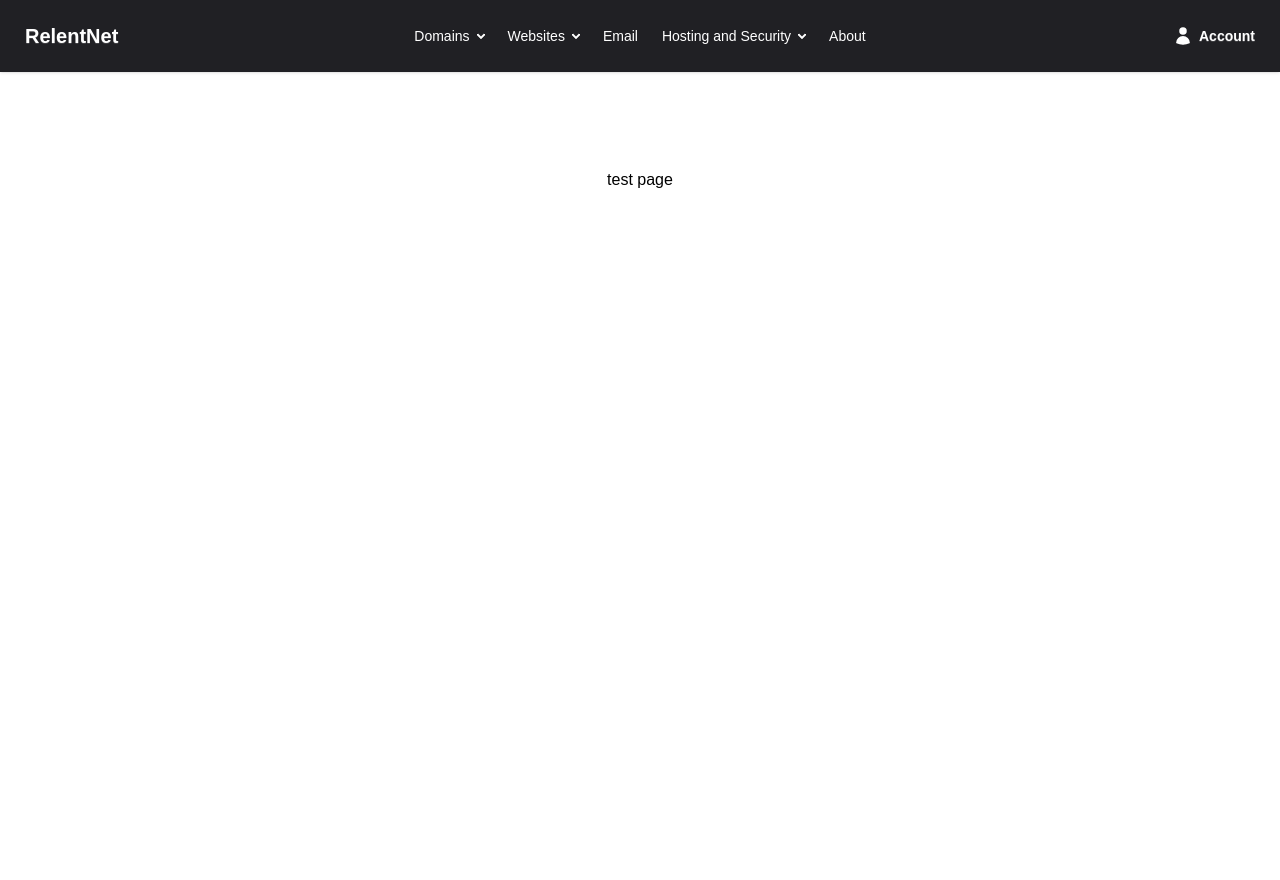
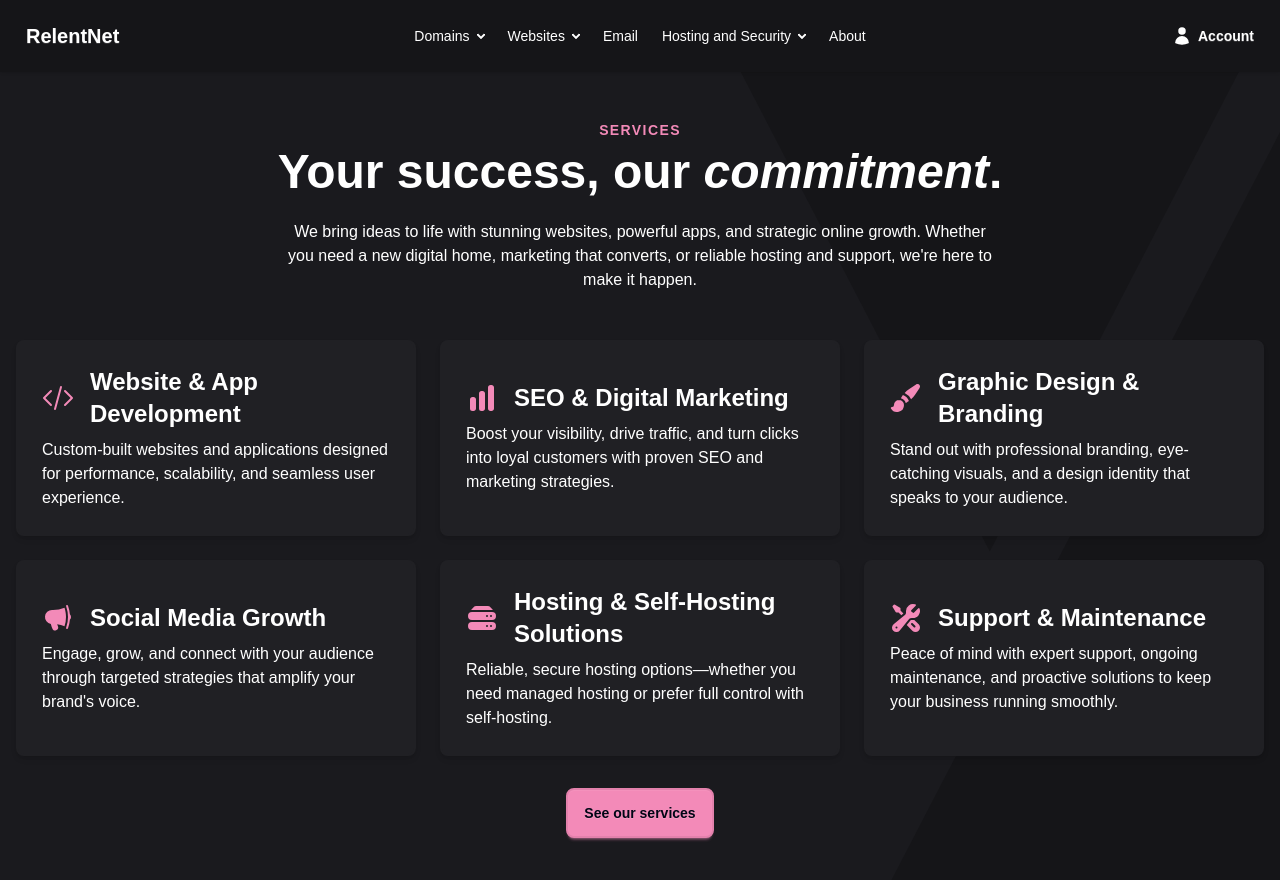
Before and after one commit to brandon-relentnet/relentnet.com, a Next.js app: page / in a window 1280 px wide. Shown: the top 880 px of the page. Built offline with nearby package versions, Linux system fonts and the light colour scheme.

Commit message:
Since I am converting my previous RelentNet project from Nuxt, all I have to do is recreate the vue files into JSX. I have finished my first section and it's working well.

```diff
--- a/src/app/globals.css
+++ b/src/app/globals.css
@@ -10,9 +10,9 @@
   default: true;
   prefersdark: true;
   color-scheme: "light";
-  --color-base-100: #202024;
-  --color-base-200: #1a1a1e;
-  --color-base-300: #151518;
+  --color-base-100: #1a1a1e;
+  --color-base-200: #151518;
+  --color-base-300: #202024;
   --color-base-content: oklch(100% 0 0);
   --color-primary: #f38ab8;
   --color-primary-content: oklch(12% 0.042 264.695);
@@ -35,7 +35,7 @@
   --radius-box: 0.5rem;
   --size-selector: 0.3125rem;
   --size-field: 0.3125rem;
-  --border: 1px;
+  --border: 2px;
   --depth: 1;
   --noise: 0;
 }
@@ -44,19 +44,17 @@
 html {
   font-family: "Poppins", sans-serif;
   font-display: swap;
-  background-color: var(--color-base);
-  color: var(--color-text);
 }
 
 /** Background Masks **/
 .bg-mask-right {
-  background-color: var(--color-base);
+  background-color: var(--color-base-200);
   background-size: calc(100% + 2px) calc(100% + 2px);
   background-position: 50%;
 }
 
 .bg-mask-left {
-  background-color: var(--color-surface);
+  background-color: var(--color-base-100);
   transform: scale(-1, 1);
   background-position: right 0px center;
 }
@@ -65,5 +63,16 @@ html {
 .bg-mask-left {
   -webkit-mask: url("/svg/bg-mask.svg") no-repeat center / cover;
   mask: url("/svg/bg-mask.svg") no-repeat center / cover;
-  @apply inset-0 absolute overflow-hidden bg-no-repeat lg:visible invisible;
+  position: absolute;
+  inset: 0;
+  overflow: hidden;
+  background-repeat: no-repeat;
+  visibility: hidden;
 }
+
+@media (min-width: 1024px) {
+  .bg-mask-right,
+  .bg-mask-left {
+    visibility: visible;
+  }
+}
--- a/src/app/page.js
+++ b/src/app/page.js
@@ -1,7 +1,9 @@
+import ServicesSection from "@/components/ServicesSection";
+
 export default function Home() {
   return (
-    <div className="flex min-h-screen flex-col items-center justify-between p-24">
-      test page
+    <div>
+      <ServicesSection />
     </div>
   );
 }
--- a/src/components/Navbar.js
+++ b/src/components/Navbar.js
@@ -6,10 +6,14 @@ export default function Navbar() {
   return (
     <>
       <NavbarClient>
-        <div className="navbar fixed top-0 left-0 right-0 h-18 z-200 bg-base-100 shadow-sm text-base-content">
+        <div className="navbar fixed top-0 left-0 right-0 h-18 z-200 bg-base-200 shadow-sm text-base-content">
           <div className="navbar-start">
             <div className="dropdown">
-            <div tabIndex={0} role="button" className="btn btn-ghost lg:hidden">
+              <div
+                tabIndex={0}
+                role="button"
+                className="btn btn-ghost lg:hidden"
+              >
                 <svg
                   xmlns="http://www.w3.org/2000/svg"
                   className="h-5 w-5"
@@ -27,7 +31,7 @@ export default function Navbar() {
               </div>
               <ul
                 tabIndex={0}
-              className="menu dropdown-content bg-base-100 rounded-box z-1 mt-4 w-52 p-2 shadow"
+                className="menu dropdown-content bg-base-200 rounded-box z-1 mt-4 w-52 p-2 shadow"
               >
                 {navItemsData.map((item, index) => (
                   <li key={index}>
@@ -64,8 +68,10 @@ export default function Navbar() {
                 <li key={index}>
                   {item.dropdown ? (
                     <details data-dropdown-id={`nav-${index}`}>
-                    <summary data-dropdown-id={`nav-${index}`}>{item.label}</summary>
-                    <ul className="dropdown-content bg-base-100 rounded-box z-1 !mt-6 w-80 p-2 shadow">
+                      <summary data-dropdown-id={`nav-${index}`}>
+                        {item.label}
+                      </summary>
+                      <ul className="dropdown-content bg-base-200 rounded-box z-1 !mt-6 w-80 p-2 shadow">
                         {item.sections.map((section, sectionIndex) => (
                           <div key={sectionIndex}>
                             <li className="menu-title text-primary">
@@ -77,7 +83,9 @@ export default function Navbar() {
                                   href={link.url}
                                   className="flex items-center gap-2"
                                 >
-                                {link.icon && <link.icon className="h-4 w-4" />}
+                                  {link.icon && (
+                                    <link.icon className="h-4 w-4" />
+                                  )}
                                   {link.label}
                                 </a>
                               </li>
@@ -100,7 +108,7 @@ export default function Navbar() {
                   <UserIcon className="h-5 w-5" />
                   Account
                 </summary>
-              <ul className="menu dropdown-content bg-base-100 rounded-box z-1 mt-4 w-72 p-2 shadow">
+                <ul className="menu dropdown-content bg-base-200 rounded-box z-1 mt-4 w-72 p-2 shadow">
                   {accountItemsData[0].sections.map((section, sectionIndex) => (
                     <div key={sectionIndex}>
                       <li className="menu-title text-primary">
@@ -108,7 +116,10 @@ export default function Navbar() {
                       </li>
                       {section.links.map((link, linkIndex) => (
                         <li key={linkIndex}>
-                        <a href={link.url} className="flex items-center gap-2">
+                          <a
+                            href={link.url}
+                            className="flex items-center gap-2"
+                          >
                             {link.icon && <link.icon className="h-4 w-4" />}
                             {link.label}
                           </a>
--- /dev/null
+++ b/src/components/ServicesSection.js
@@ -0,0 +1,60 @@
+import React from "react";
+import { ArrowTopRightOnSquareIcon } from "@heroicons/react/24/solid";
+import Link from "next/link";
+import { servicesProvided } from "@/data/siteData";
+
+const ServicesSection = () => {
+  return (
+    <section id="our-services" className="relative py-[6vh] scroll-m-20">
+      <span className="bg-mask-right" />
+      <div className="container relative mx-auto px-4 py-block">
+        <div className="md:w-2/3 text-center mx-auto mb-12">
+          <div className="text-sm uppercase font-semibold tracking-widest text-primary mb-2">
+            Services
+          </div>
+          <h2 className="text-4xl md:text-5xl font-bold mb-6">
+            Your success, our <span className="italic">commitment</span>.
+          </h2>
+          <p className="text-subtle max-w-[80ch] mx-auto">
+            We bring ideas to life with stunning websites, powerful apps, and
+            strategic online growth. Whether you need a new digital home,
+            marketing that converts, or reliable hosting and support, we're here
+            to make it happen.
+          </p>
+        </div>
+        <div className="my-8 grid md:grid-cols-2 lg:grid-cols-3 gap-6">
+          {servicesProvided.map((service, i) => {
+            const IconComponent = service.icon;
+            return (
+              <Link
+                key={service.name}
+                href={service.link}
+                className="group relative"
+              >
+                <div className="card bg-base-300 shadow-md hover:shadow-accent/30 card-border border-base-300 hover:border-accent/30 transition duration-250 p-6 flex items-center justify-center h-full gap-x-4">
+                  <div className="flex items-center gap-x-4 w-full mb-2">
+                    <IconComponent className="size-8 text-primary flex-shrink-0" />
+                    <h3 className="text-2xl font-semibold flex-grow">
+                      {service.name}
+                    </h3>
+                  </div>
+                  <p className="text-subtle max-w-[40ch]">
+                    {service.description}
+                  </p>
+                </div>
+                <ArrowTopRightOnSquareIcon className="size-5 text-secondary opacity-0 group-hover:opacity-70 transition duration-200 absolute top-2 right-2" />
+              </Link>
+            );
+          })}
+        </div>
+        <div className="flex justify-center">
+          <Link href="/services">
+            <button className="btn btn-primary">See our services</button>
+          </Link>
+        </div>
+      </div>
+    </section>
+  );
+};
+
+export default ServicesSection;
--- /dev/null
+++ b/src/data/siteData.js
@@ -0,0 +1,107 @@
+import {
+  ChartBarIcon as NavChartBarIcon,
+  MegaphoneIcon,
+  CodeBracketIcon,
+  ChartBarIcon,
+  PaintBrushIcon,
+  ServerStackIcon,
+  WrenchScrewdriverIcon,
+  EyeIcon,
+  HeartIcon,
+} from "@heroicons/react/24/solid";
+
+// Services provided data
+export const servicesProvided = [
+  {
+    name: "Website & App Development",
+    icon: CodeBracketIcon,
+    link: "/services/website-development",
+    description:
+      "Custom-built websites and applications designed for performance, scalability, and seamless user experience.",
+  },
+  {
+    name: "SEO & Digital Marketing",
+    icon: ChartBarIcon,
+    link: "/services/seo",
+    description:
+      "Boost your visibility, drive traffic, and turn clicks into loyal customers with proven SEO and marketing strategies.",
+  },
+  {
+    name: "Graphic Design & Branding",
+    icon: PaintBrushIcon,
+    link: "/services/graphic-design",
+    description:
+      "Stand out with professional branding, eye-catching visuals, and a design identity that speaks to your audience.",
+  },
+  {
+    name: "Social Media Growth",
+    icon: MegaphoneIcon,
+    link: "/services/social-media",
+    description:
+      "Engage, grow, and connect with your audience through targeted strategies that amplify your brand's voice.",
+  },
+  {
+    name: "Hosting & Self-Hosting Solutions",
+    icon: ServerStackIcon,
+    link: "/services/hosting",
+    description:
+      "Reliable, secure hosting options—whether you need managed hosting or prefer full control with self-hosting.",
+  },
+  {
+    name: "Support & Maintenance",
+    icon: WrenchScrewdriverIcon,
+    link: "/services/support-packages",
+    description:
+      "Peace of mind with expert support, ongoing maintenance, and proactive solutions to keep your business running smoothly.",
+  },
+];
+
+// Team members data
+export const teamMembers = [
+  {
+    name: "Brandon Harris",
+    role: "Co-founder & Software Engineer",
+    blurb:
+      "Our artistic web designer, bringing technical wizardry and creativity to the table. He loves crafting functional and user-friendly websites with a passion for solving problems and perfection.",
+    image: "/images/brandon-harris-pfp.webp",
+  },
+  {
+    name: "Daniel Velez",
+    role: "Co-founder & Sales",
+    blurb:
+      "The sales expert, dedicated to empowering businesses with innovative web solutions. With a passion for technology and a knack for building relationships, he's committed to driving success through digital excellence.",
+    image: "/images/daniel-velez-pfp.webp",
+  },
+  {
+    name: "Linsey Delaune",
+    role: "Graphic Designer",
+    blurb:
+      "Our graphic designer, adding an artistic touch to your logos or banners. Her designs are visually appealing, ensuring a unique charm that resonates with your audience.",
+    image: "/images/lindsey-delaune-pfp.webp",
+  },
+];
+
+// The differences data
+export const theDifferences = [
+  {
+    title: "Results-Driven Excellence",
+    subtitle: "We don’t just build—we deliver measurable success.",
+    description:
+      "Every project we take on is backed by strategy, innovation, and data-driven decision-making. Your growth is our mission.",
+    icon: NavChartBarIcon,
+  },
+  {
+    title: "Radical Transparency",
+    subtitle: "No hidden fees, no surprises—just honest collaboration.",
+    description:
+      "We believe in open communication, clear pricing, and keeping you informed every step of the way. Trust is at the core of everything we do.",
+    icon: EyeIcon,
+  },
+  {
+    title: "Long-Term Partnership",
+    subtitle: "Beyond launch, beyond the sale—we’re here for the long run.",
+    description:
+      "We don’t disappear after delivering your project. We ensure your digital presence thrives with continuous support and strategic guidance.",
+    icon: HeartIcon,
+  },
+];
```
Also changed, not shown: public/svg/bg-mask.svg (added). Lines whose indentation alone changed are shown as unchanged.
